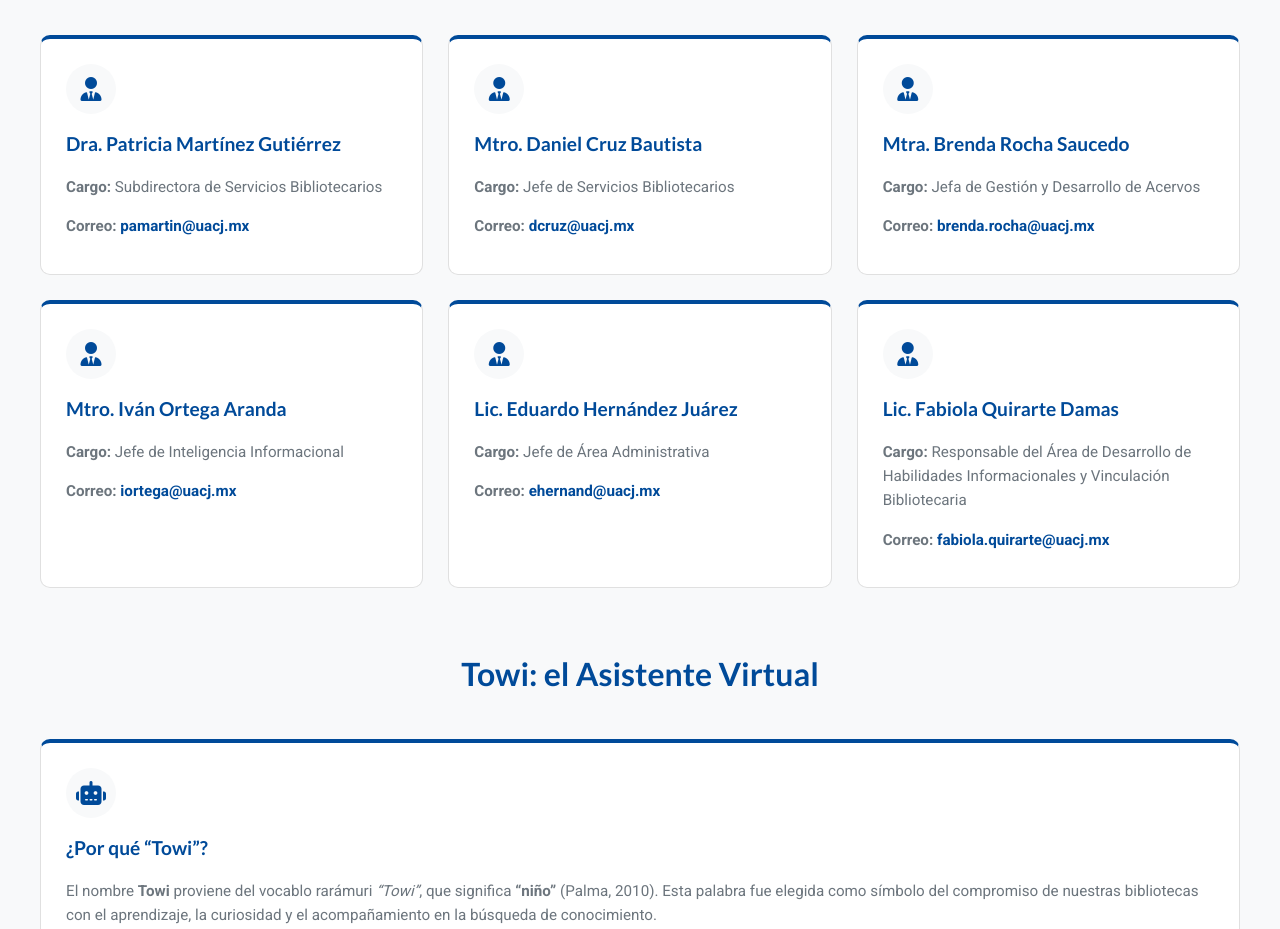
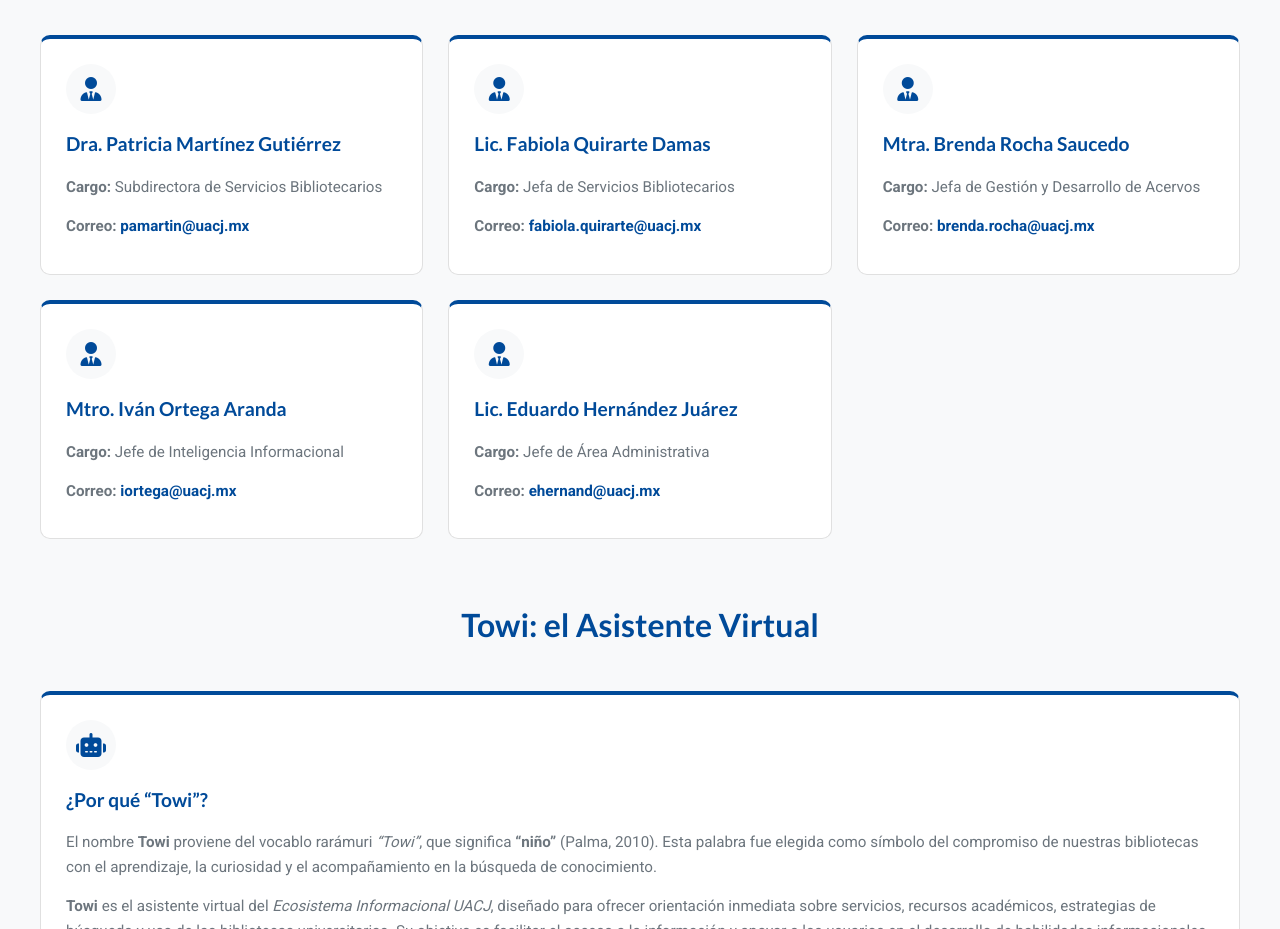
Before and after one commit to Dcruz656/EcoInfo, a plain HTML site: page sobre-nosotros.html in a window 1280 px wide. Shown: the part 2720-3649 px from the top of the page. Drawn offline with nearby package versions, Linux system fonts and the light colour scheme.

Commit message:
Update contact information for library staff

```diff
--- a/sobre-nosotros.html
+++ b/sobre-nosotros.html
@@ -296,9 +296,9 @@
                 </div>
 
                 <div class="policy-card"><div class="policy-card-icon"><i class="fas fa-user-tie"></i></div>
-                    <h3>Mtro. Daniel Cruz Bautista</h3>
-                    <p><strong>Cargo:</strong> Jefe de Servicios Bibliotecarios</p>
-<p><strong>Correo:</strong> <a href="mailto:dcruz@uacj.mx" class="policy-card-link">dcruz@uacj.mx</a></p>
+                    <h3>Lic. Fabiola Quirarte Damas </h3>
+                    <p><strong>Cargo:</strong> Jefa de Servicios Bibliotecarios</p>
+<p><strong>Correo:</strong> <a href="mailto:fabiola.quirarte@uacj.mx" class="policy-card-link">fabiola.quirarte@uacj.mx</a></p>
 </div>
 
 <div class="policy-card"><div class="policy-card-icon"><i class="fas fa-user-tie"></i></div>
@@ -317,12 +317,6 @@
     <h3>Lic. Eduardo Hernández Juárez</h3>
     <p><strong>Cargo:</strong> Jefe de Área Administrativa</p>
     <p><strong>Correo:</strong> <a href="mailto:ehernand@uacj.mx" class="policy-card-link">ehernand@uacj.mx</a></p>
-</div>
-
-<div class="policy-card"><div class="policy-card-icon"><i class="fas fa-user-tie"></i></div>
-    <h3>Lic. Fabiola Quirarte Damas</h3>
-    <p><strong>Cargo:</strong> Responsable del Área de Desarrollo de Habilidades Informacionales y Vinculación Bibliotecaria</p>
-    <p><strong>Correo:</strong> <a href="mailto:fabiola.quirarte@uacj.mx" class="policy-card-link">fabiola.quirarte@uacj.mx</a></p>
 </div>
 </div>
 <h2 class="section-title" style="margin-top: 60px;">Towi: el Asistente Virtual</h2>
```
